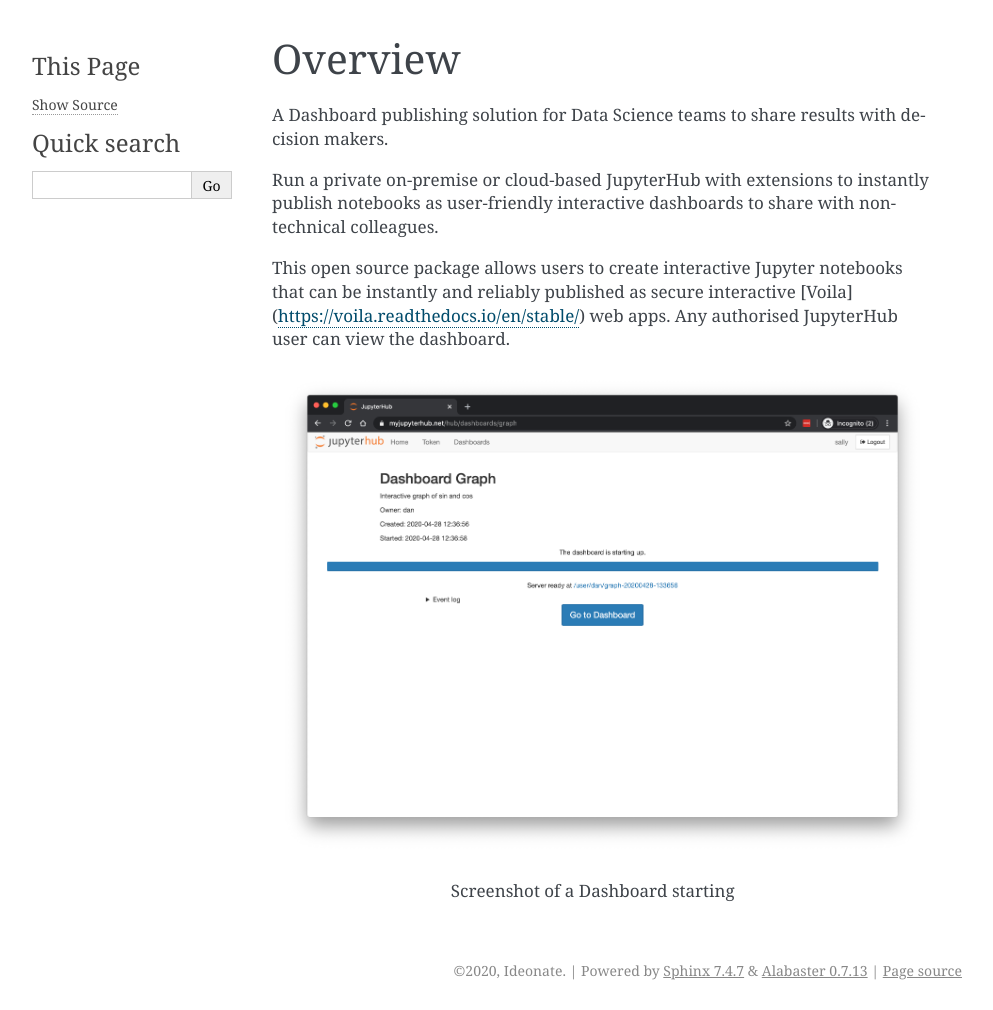
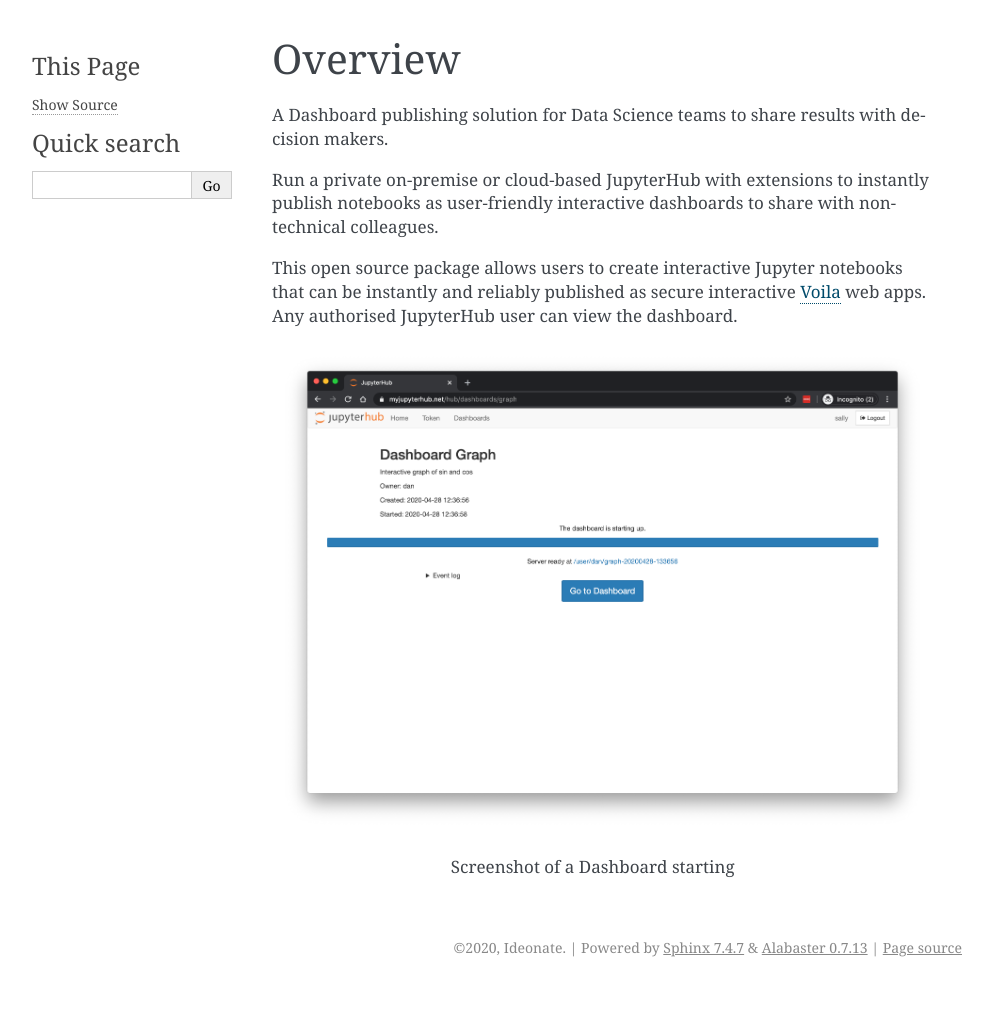
Before and after one commit to ideonate/cdsdashboards, a Sphinx documentation site: the page built from docs/chapters/overview.rst, in a window 1280 px wide. Shown: the whole page, without its empty margins (148-1141 px from the left). Built offline with Sphinx 7.4.7, drawn with Linux system fonts in a browser that asks for light colours; after the commit the page ends 987 px from its top, so only the background shows below that.

Commit message:
fix link in doc

```diff
--- a/docs/chapters/overview.rst
+++ b/docs/chapters/overview.rst
@@ -9,7 +9,7 @@
 dashboards to share with non-technical colleagues.
 
 This open source package allows users to create interactive Jupyter notebooks that can be instantly and reliably published as
-secure interactive [Voila](https://voila.readthedocs.io/en/stable/) web apps. Any authorised JupyterHub user can view the dashboard.
+secure interactive `Voila <https://voila.readthedocs.io/en/stable/>`__ web apps. Any authorised JupyterHub user can view the dashboard.
 
 
 .. figure:: ../_static/screenshots/4_Dashboard_Voila_built_automatically.png
```
